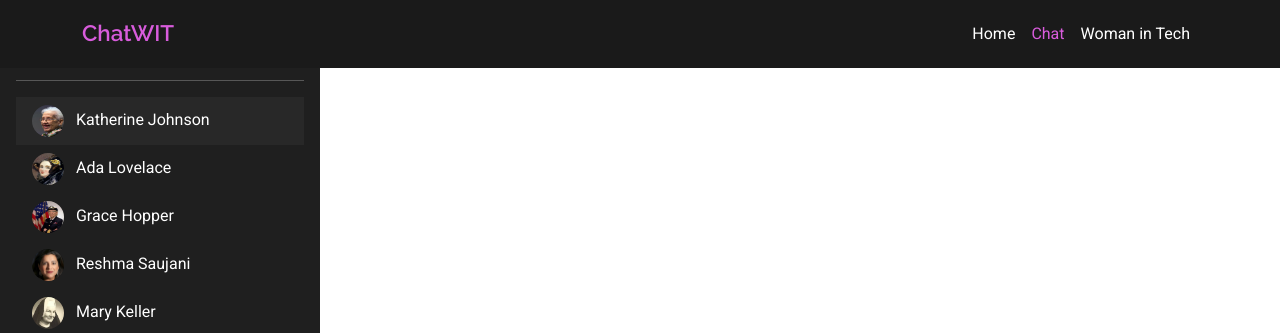
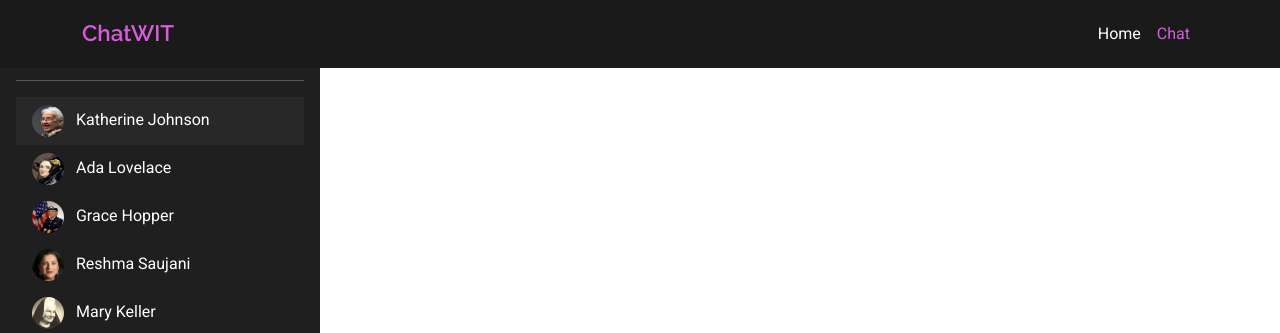
Before and after one commit to keironchaudhry/women-in-tech-hackathon, a Flask app: page /chat in a window 1280 px wide. Shown: the top 333 px of the page. Run offline with Flask 2, Linux system fonts and the light colour scheme; some libraries are stand-ins or nearby versions.

Commit message:
Update chat links

```diff
--- a/templates/base.html
+++ b/templates/base.html
@@ -72,14 +72,9 @@
                 >
               </li>
               <li class="nav-item">
-                <a class="nav-link {% if 'chat' in request.endpoint %}active nav-active{% endif %}" aria-current="page" href="{{ url_for('chat') }}">
+                <a class="nav-link {% if 'chat' in request.endpoint %}active nav-active{% endif %}" aria-current="page" href="{{ url_for('selection') }}">
                   Chat
                 </a>
-              </li>
-              <li class="nav-item">
-                <a class="nav-link {% if 'selection' in request.endpoint %}active nav-active{% endif %}" aria-current="page" href="{{ url_for('selection') }}"
-                  >Woman in Tech</a
-                >
               </li>
             </ul>
           </div>
--- a/templates/home.html
+++ b/templates/home.html
@@ -8,7 +8,7 @@
              <div class="col-12 md-auto">
                  <h1 class="text-white">ChatWIT</h1>
                  <p class="text-white">Engage in a conversation with famous women in tech through our AI-powered chatbot. Ask questions about their work and challenges they faced. Choose from figures such as Ada Lovelace or Grace Hopper. Get insights and stories from women who made their mark in the tech industry.</p>
-                 <a class="btn btn-pink text-white" href="{{ url_for('chat') }}">Engage Now <i class="fa-solid fa-arrow-right" aria-hidden="true"></i></a>
+                 <a class="btn btn-pink text-white" href="{{ url_for('selection') }}">Engage Now <i class="fa-solid fa-arrow-right" aria-hidden="true"></i></a>
              </div>
          </div>
      </section>
```
